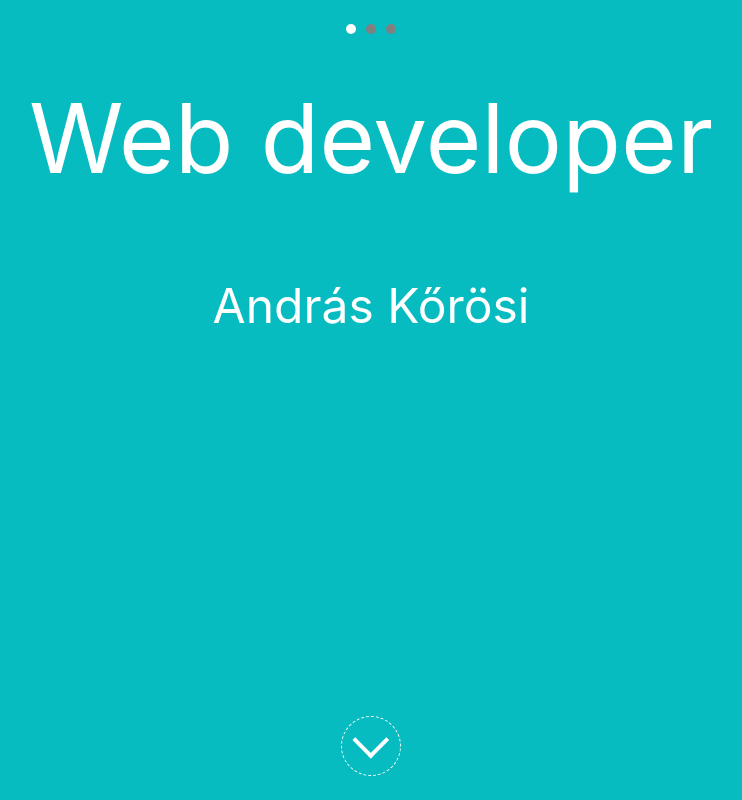
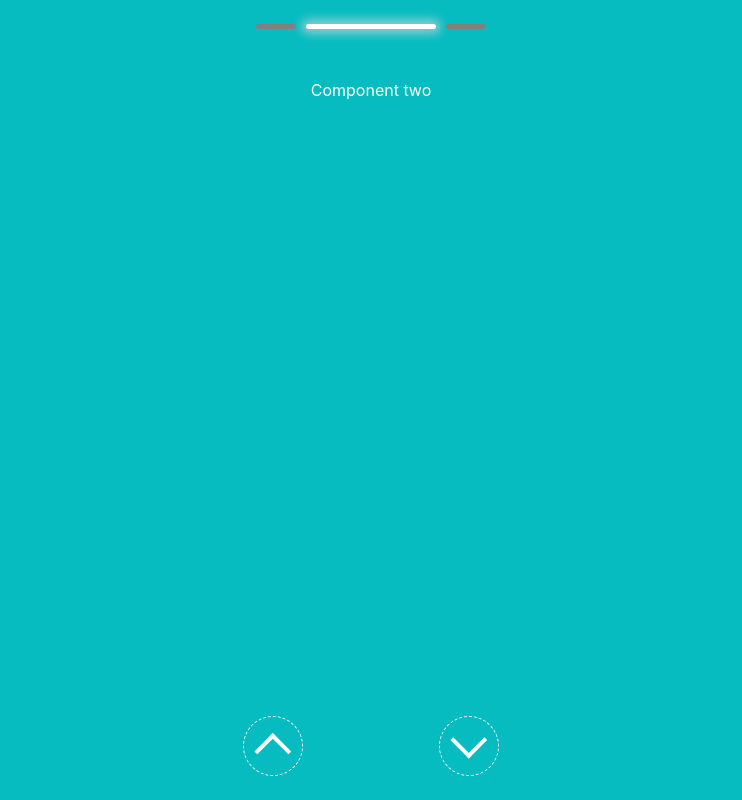
Before and after one commit to Drewcamper/teaser, a React (Create React App) app: page / in a window 1280 px wide. Shown: the whole page, without its empty margins (269-1011 px from the left). Built offline with nearby package versions, Linux system fonts and the light colour scheme.

Commit message:
feature: slides animates automatically

```diff
--- a/src/components/welcome/Welcome.js
+++ b/src/components/welcome/Welcome.js
@@ -1,3 +1,5 @@
+
+
 import React, { useState, useEffect } from "react";
 import "../../style/welcome/welcome.css";
 import "../../style/welcome/arrow.css";
@@ -7,22 +9,34 @@ import ComponentTwo from "./ComponentTwo";
 import ComponentThree from "./ComponentThree";
 
 const Welcome = () => {
-  const [isLeftAligned, setIsLeftAligned] = useState(false);
   const [slideCount, setSlideCount] = useState(0);
+  const [prevSlideCount, setPrevSlideCount] = useState(0);
+
+  useEffect(() => {
+
+    const interval = setInterval(() => {
+      setSlideCount((prevSlideCount) =>
+        prevSlideCount === componentMap.length - 1 ? 0 : prevSlideCount + 1
+      );
+    }, 5000);
+    return () => {
+      clearInterval(interval);
+    };
+  }, [slideCount]);
 
   const nextSlide = () => {
-    setIsLeftAligned(true);
     if (slideCount !== componentMap.length - 1) setSlideCount((prev) => prev + 1);
   };
+
   const previousSlide = () => {
     if (slideCount > 0) setSlideCount((prev) => prev - 1);
   };
 
-  const WebdevAndName = () => {
+  const WebDevAndName = () => {
     return (
       <>
-        <div className={`webDev ${isLeftAligned ? "webDevAnimation" : ""}`}>Web developer</div>
-        <div className={`name ${isLeftAligned ? "nameAnimationTwo" : ""}`}>András Kőrösi</div>
+        <div className="webDev">Web developer</div>
+        <div className="name">András Kőrösi</div>
       </>
     );
   };
@@ -48,35 +62,43 @@ const Welcome = () => {
     );
   };
 
+  const choosenSlide = (index) => {
+    setPrevSlideCount(slideCount);
+    setSlideCount(index);
+  };
+
   const SlideTracker = () => {
     return (
       <div className="slideTracker">
         {Array.from({ length: componentMap.length }, (_, index) => (
           <a
             key={index}
-            href={`#slide-${index + 1}`}
-            className={`slides ${index === slideCount ? "choosenSlide" : "normalSlide"}`}></a>
+            onClick={() => choosenSlide(index)}
+            className={`slides ${
+              index === slideCount
+                ? "choosenSlide"
+                : index === prevSlideCount
+                ? "shrinkingSlide"
+                : "normalSlide"
+            }`}></a>
         ))}
       </div>
     );
   };
+  useEffect(() => {
+    console.log({
+      slideCount: slideCount,
+      prevSlideCount: prevSlideCount,
+    });
+  }, [slideCount]);
 
-  const componentMap = [<WebdevAndName />, <ComponentTwo />, <ComponentThree />];
-
-  const [componentToRender, setComponentToRender] = useState(<WebdevAndName />);
-
-  useEffect(() => {
-    setComponentToRender(componentMap[slideCount]);
-    console.log(slideCount);
-  }, [slideCount]);
+  const componentMap = [<WebDevAndName />, <ComponentTwo />, <ComponentThree />];
 
   return (
     <div className="welcomeWrapper">
       <SlideTracker />
 
-      <div className={`textContainer ${isLeftAligned ? "moveToLeft" : ""}`}>
-        {componentToRender}
-      </div>
+      <div className="textContainer">{componentMap[slideCount]}</div>
       <NavigationArrows />
     </div>
   );
--- a/src/style/welcome/slideTracker.css
+++ b/src/style/welcome/slideTracker.css
@@ -2,6 +2,7 @@ a {
     all: initial;
     cursor: pointer;
   }
+
   .slideTracker {
     display: flex;
     position: fixed;
@@ -9,16 +10,40 @@ a {
     align-items: center;
     top: 3vh;
   }
+
   .slides {
-    width: 10px;
-    height: 10px;
-    margin: 0 5px; /* Adjust the spacing between slides as needed */
-    border-radius: 50%;
-  }
-  .normalSlide {
-    background-color: grey;
+    width: 40px;
+    height: 5px;
+    margin: 0 5px;
+    border-radius: 5px;
+    background-color: grey; /* Default background color */
   }
 
   .choosenSlide {
     background-color: white;
+    box-shadow: 0px 0px 10px 5px #b4d4d5b7;
+    width: 130px;
+    animation: growSlide 0.3s ease-in-out; /* Use CSS animation for growing */
   }
+
+  .shrinkingSlide {
+    animation: shrinkSlide 0.3s ease-in-out; /* Use CSS animation for shrinking */
+  }
+
+  @keyframes growSlide {
+    from {
+      width: 40px;
+    }
+    to {
+      width: 130px;
+    }
+  }
+
+  @keyframes shrinkSlide {
+    from {
+      width: 130px;
+    }
+    to {
+      width: 40px;
+    }
+  }
--- a/src/style/welcome/welcome.css
+++ b/src/style/welcome/welcome.css
@@ -7,39 +7,25 @@
   padding-bottom: 10vh;
   color: white;
   align-items: center;
-  transition: justify-content 1s ease;
 }
 
 .textContainer {
-  transition: transform 1s ease;
   display: inline-block;
   margin-top: 10vh;
-}
-
-.moveToLeft {
-  transform: translateX(-30vw);
 }
 
 .webDev {
   text-align: center;
   font-size: 6em;
   margin-bottom: 10vh;
+  animation: fontSizeChangeWebDev 1s ease-in-out 2s forwards;
 }
 .name {
   text-align: center;
   font-size: 3em;
+  animation: fontSizeChangeName 1s ease-in-out 2s forwards;
 }
-.webDevAnimation {
-  text-align: center;
-  font-size: 1px;
-  /* font-size: 3em; */
-  animation: fontSizeChangeWebDev 1s ease-in-out;
-}
-.nameAnimation {
-  text-align: center;
-  font-size: 4em;
-  animation: fontSizeChangeName 1s ease-in-out 3s;
-}
+
 .leftItem {
   padding-top: 10vh;
   padding-bottom: 10vh;
@@ -52,6 +38,7 @@
   }
   100% {
     font-size: 3em;
+    transform: translateX(-30vw);
   }
 }
 @keyframes fontSizeChangeName {
@@ -60,6 +47,7 @@
   }
   100% {
     font-size: 1em;
+    transform: translateX(-30vw);
   }
 }
 @media only screen and (max-width: 1000px) {
```
